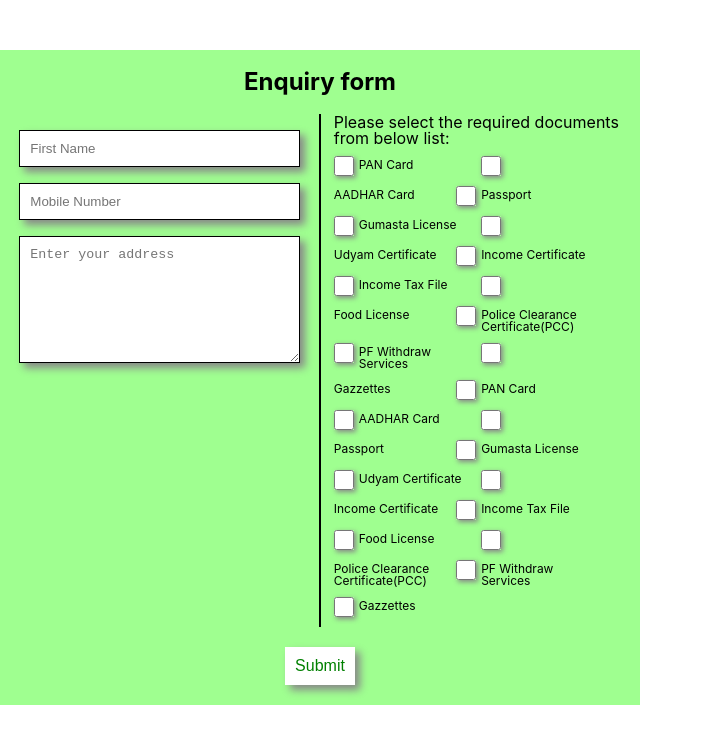
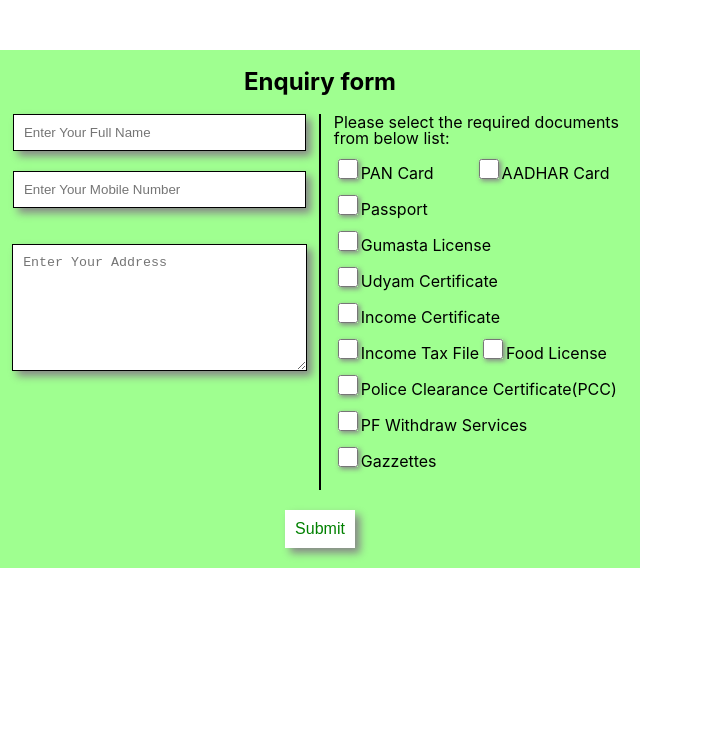
Before and after one commit to mohmadjuber/document-lead-system, a React (Create React App) app: page /enquiry in a window 1280 px wide. Shown: the top 744 px of the page, without its empty margins (0-703 px from the left). Built offline with nearby package versions, Linux system fonts and the light colour scheme.

Commit message:
header is done. form values are collected in JSON

```diff
--- a/package.json
+++ b/package.json
@@ -37,6 +37,8 @@
     ]
   },
   "devDependencies": {
-    "react-router-dom": "^5.2.0"
+    "formik": "^2.2.6",
+    "react-router-dom": "^5.2.0",
+    "yup": "^0.32.9"
   }
 }
--- a/src/Components/EnquiryForm.js
+++ b/src/Components/EnquiryForm.js
@@ -1,10 +1,8 @@
-import React, { useState } from 'react';
-import Label from './Label';
+import React from 'react';
 import styled from 'styled-components';
-import InputText from './InputText';
-import Checkbox from './Checkbox';
 import { useHistory } from 'react-router';
-
+import { Formik, Form, Field, ErrorMessage } from 'formik';
+import * as Yup from 'yup';
 const EnquiryWrapper = styled.div`
     width:50%;
     margin-top:50px;
@@ -23,9 +21,19 @@ const EnquiryWrapper = styled.div`
     }
     .user-details {
         width:50%;
+        input {
+            width:85%;
+            border: 1px solid;
+            padding:10px;
+            margin-bottom:20px;
+            box-shadow: 5px 5px 8px #888888;
+        }
+        input:hover {
+            box-shadow: 7px 7px 8px #888888;
+        }
         .user-address{
-            width:90%;
-            margin:5%;
+            width:95%;
+            margin:5% auto;
             textarea {
                 width:90%;
                 border: 1px solid;
@@ -45,8 +53,28 @@ const EnquiryWrapper = styled.div`
         border-left:2px solid #000;
         padding:0 2%;
         div {
+            margin-bottom: 10px;
+            text-align: left;
+            display: flex;
+            flex-direction: row;
+            flex-wrap: wrap;
+        }
+        label {
+            min-width:48%;
             margin-bottom:10px;
-            text-align: left;
+            span {
+                display:block;
+                margin-top:-5px;
+            }
+        }
+        input {
+            width:20px;
+            height:20px;
+            border: 1px solid;
+            box-shadow: 2px 2px 5px #888888;
+        }
+        input:hover {
+            box-shadow: -2px 2px 8px #888888;
         }
     }
     .submit-button button{
@@ -67,110 +95,104 @@ const EnquiryWrapper = styled.div`
 
 
 const EnquiryForm = () => {
-    const [nameValue, setNameValue] = useState('');
-    const [mobileValue, setMobileValue] = useState('');
     const history = useHistory();
-    const onChange = (data) => {
-        setNameValue(data);
-        setMobileValue(data);
-    }
-    const submitForm = () => {
-
-        console.log("Success pe le jao");
-        history.push("/thankyou");
-    }
     return(
         <EnquiryWrapper>
             <h2>Enquiry form</h2>
             <div>
-                <form onSubmit={submitForm}>
+                <Formik
+                    initialValues={{ fullName: '', mobile: '', address: '', documents: [] }}
+                    validationSchema={Yup.object({
+                    fullName: Yup.string()
+                    .max(15, 'Must be 15 characters or less')
+                    .required('Required'),
+                    mobile: Yup.string()
+                    .max(10, 'Must be 10 characters')
+                    .required('Required'),
+                    address: Yup.string().required('Required'),
+                })}
+                onSubmit={(values, { setSubmitting }) => {
+                    setTimeout(() => {
+                    // alert(JSON.stringify(values, null, 2));
+                    alert("values", values);
+                    setSubmitting(false);
+                    history.push('/thankyou')
+                    }, 400);
+
+                }}
+                >
+                    <Form>
                         <div class="form-wrapper">
                             <div className='user-details'>
                                 <div className='first-name'>
-                                <InputText data={nameValue} placeholder="First Name" onchange={(e) => {onChange(e)}} />
+                                    <Field name="fullName" type="text" placeholder="Enter Your Full Name"/>
+                                    <ErrorMessage name="fullName" />
                                 </div>
                                 <div className="user-mobile">
-                                <InputText data={mobileValue} placeholder='Mobile Number' onchange={(e) => {onChange(e)}} />
+                                    <Field name="mobile" type="text" maxLength="10" placeholder="Enter Your Mobile Number"/>
+                                    <ErrorMessage name="mobile" />
                                 </div>
                                 <div className="user-address">
-                                <textarea rows='7' cols="16" placeholder='Enter your address' required />
+                                    <Field name="address" component="textarea" rows='7' cols='16' placeholder="Enter Your Address" />
+                                    <ErrorMessage name="address" />
                                 </div>
                             </div>
                             <div className="docs-options">
-                            <div>Please select the required documents from below list:</div>
-
-                            <Checkbox id="pan"></Checkbox>
-                            <Label name='PAN Card' htmlFor="pan"></Label>
-
-                            <Checkbox id="aadhar"></Checkbox>
-                            <Label name='AADHAR Card' htmlFor="aadhar"></Label>
-
-                            <Checkbox id="passport"></Checkbox>
-                            <Label name='Passport' htmlFor="passport"></Label>
-
-                            <Checkbox id="gumasta"></Checkbox>
-                            <Label name='Gumasta License' htmlFor="gumasta"></Label>
-
-                            <Checkbox id="udyam"></Checkbox>
-                            <Label name='Udyam Certificate' htmlFor="udyam"></Label>
-
-                            <Checkbox id="income_certificate"></Checkbox>
-                            <Label name='Income Certificate' htmlFor="income_certificate"></Label>
-
-                            <Checkbox id="income_tax_file"></Checkbox>
-                            <Label name='Income Tax File' htmlFor="income_tax_file"></Label>
-
-                            <Checkbox id="food_license"></Checkbox>
-                            <Label name='Food License' htmlFor="food_license"></Label>
-
-                            <Checkbox id="police_clearance_certificate"></Checkbox>
-                            <Label name='Police Clearance Certificate(PCC)' htmlFor="police_clearance_certificate"></Label>
-
-                            <Checkbox id="pf_withdraw_services"></Checkbox>
-                            <Label name='PF Withdraw Services' htmlFor="pf_withdraw_services"></Label>
-
-                            <Checkbox id="gazzettes"></Checkbox>
-                            <Label name='Gazzettes' htmlFor="gazzettes"></Label>
-
-                            <Checkbox id="pan"></Checkbox>
-                            <Label name='PAN Card' htmlFor="pan"></Label>
-
-                            <Checkbox id="aadhar"></Checkbox>
-                            <Label name='AADHAR Card' htmlFor="aadhar"></Label>
-
-                            <Checkbox id="passport"></Checkbox>
-                            <Label name='Passport' htmlFor="passport"></Label>
-
-                            <Checkbox id="gumasta"></Checkbox>
-                            <Label name='Gumasta License' htmlFor="gumasta"></Label>
-
-                            <Checkbox id="udyam"></Checkbox>
-                            <Label name='Udyam Certificate' htmlFor="udyam"></Label>
-
-                            <Checkbox id="income_certificate"></Checkbox>
-                            <Label name='Income Certificate' htmlFor="income_certificate"></Label>
-
-                            <Checkbox id="income_tax_file"></Checkbox>
-                            <Label name='Income Tax File' htmlFor="income_tax_file"></Label>
-
-                            <Checkbox id="food_license"></Checkbox>
-                            <Label name='Food License' htmlFor="food_license"></Label>
-
-                            <Checkbox id="police_clearance_certificate"></Checkbox>
-                            <Label name='Police Clearance Certificate(PCC)' htmlFor="police_clearance_certificate"></Label>
-
-                            <Checkbox id="pf_withdraw_services"></Checkbox>
-                            <Label name='PF Withdraw Services' htmlFor="pf_withdraw_services"></Label>
-
-                            <Checkbox id="gazzettes"></Checkbox>
-                            <Label name='Gazzettes' htmlFor="gazzettes"></Label>
-
+                                <div id="checkbox-group">Please select the required documents from below list:</div>
+                                <div role="group" aria-labelledby="checkbox-group">
+                                    <label>
+                                        <Field type="checkbox" name="documents" value="pan_card" />
+                                        PAN Card
+                                    </label>
+                                    <label>
+                                        <Field type="checkbox" name="documents" value="aadhar_card" />
+                                        AADHAR Card
+                                    </label>
+                                    <label>
+                                        <Field type="checkbox" name="documents" value="passport" />
+                                        Passport
+                                    </label>
+                                    <label>
+                                        <Field type="checkbox" name="documents" value="gumasta_license" />
+                                        Gumasta License
+                                    </label>
+                                    <label>
+                                        <Field type="checkbox" name="documents" value="udyam_certifiate" />
+                                        Udyam Certificate
+                                    </label>
+                                    <label>
+                                        <Field type="checkbox" name="documents" value="income_certificate" />
+                                        Income Certificate
+                                    </label>
+                                    <label>
+                                        <Field type="checkbox" name="documents" value="income_tax_file" />
+                                        Income Tax File
+                                    </label>
+                                    <label>
+                                        <Field type="checkbox" name="documents" value="food_license" />
+                                        Food License
+                                    </label>
+                                    <label>
+                                        <Field type="checkbox" name="documents" value="police_clearance_certificate" />
+                                        Police Clearance Certificate(PCC)
+                                    </label>
+                                    <label>
+                                        <Field type="checkbox" name="documents" value="pf_withdraw_services" />
+                                        PF Withdraw Services
+                                    </label>
+                                    <label>
+                                        <Field type="checkbox" name="documents" value="gazzettes" />
+                                        Gazzettes
+                                    </label>
+                                </div>
+                                <ErrorMessage name="documents" />
                             </div>
                         </div>
                         <div className="submit-button">
                             <button>Submit</button>
                         </div>
-                </form>
+                    </Form>
+                </Formik>
              </div>
         </EnquiryWrapper>
     );
--- a/src/Components/InputText.js
+++ b/src/Components/InputText.js
@@ -17,16 +17,16 @@ const InputTextWrapper = styled.div`
 const InputText = (props) => {
 
 //let error = false;
-    const handleChange = (event) => {
-        props.onchange(event.target.value);
-        // if(event.target.value === '' || event.target.value === undefined){
-        //         error = true;
-        //     console.log("Error", error);
-        // }
-    }
+    // const handleChange = (event) => {
+    //     props.onchange(event.target.value);
+    //     // if(event.target.value === '' || event.target.value === undefined){
+    //     //         error = true;
+    //     //     console.log("Error", error);
+    //     // }
+    // }
     return(
         <InputTextWrapper>
-            <input type="text" placeholder= {props.placeholder} onChange={handleChange} required/>
+            <input type="text" placeholder= {props.placeholder} onChange={props.handleChange} />
         </InputTextWrapper>
     );
 }
```
Also changed, not shown: src/Components/Header.js (+13 -2 lines), src/Components/LinkNav.js (added, +33 -0 lines), src/Components/LogoImage.js (added, +22 -0 lines), 1 other file (tests, documents, lock files or other folders). Lines whose indentation alone changed are shown as unchanged.
